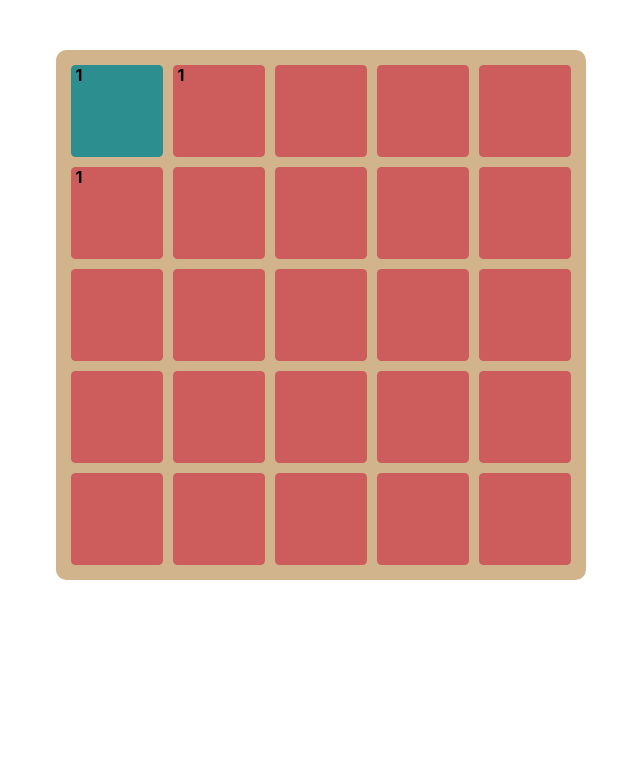
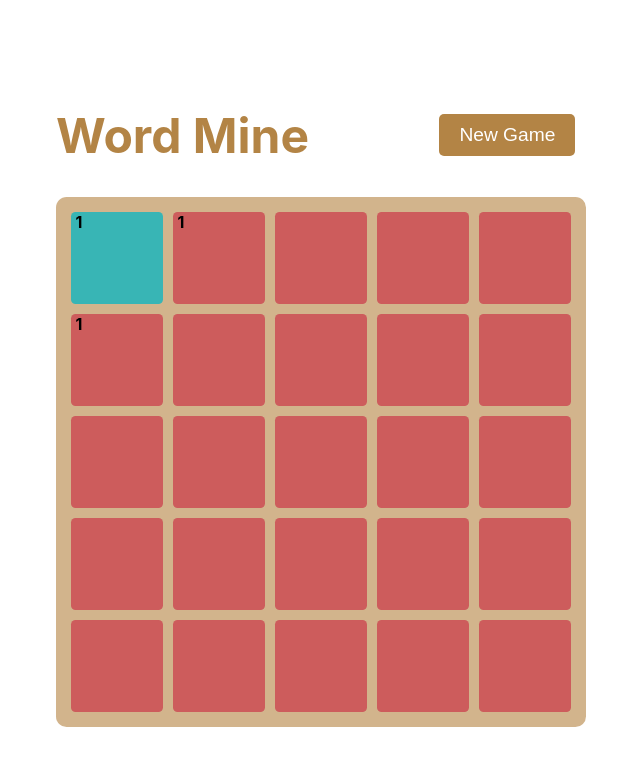
Before and after one commit to ankitamishra1998/Wordie, a React (Create React App) app: page / in a window 1280 px wide. Shown: the top 766 px of the page, without its empty margins (319-959 px from the left). Built offline with nearby package versions, Linux system fonts and the light colour scheme.

Commit message:
added modal and header

```diff
--- a/src/App.css
+++ b/src/App.css
@@ -1,39 +1,16 @@
-.App {
-  text-align: center;
-  background-color:steelblue;
+.game-container {
+  position: fixed;
+  top: 0;
+  left: 0;
+  width: 100%;
+  height: 100%;
+  display: flex;
+  justify-content: center;
+  align-items: center;
 }
 
-.App-logo {
-  height: 40vmin;
-  pointer-events: none;
+.header {
+  display: flex;
+  flex-direction: row;
+  align-items: center;
 }
-
-@media (prefers-reduced-motion: no-preference) {
-  .App-logo {
-    animation: App-logo-spin infinite 20s linear;
-  }
-}
-
-.App-header {
-  background-color: #282c34;
-  min-height: 100vh;
-  display: flex;
-  flex-direction: column;
-  align-items: center;
-  justify-content: center;
-  font-size: calc(10px + 2vmin);
-  color: white;
-}
-
-.App-link {
-  color: #61dafb;
-}
-
-@keyframes App-logo-spin {
-  from {
-    transform: rotate(0deg);
-  }
-  to {
-    transform: rotate(360deg);
-  }
-}
--- a/src/App.js
+++ b/src/App.js
@@ -1,12 +1,34 @@
-import React from 'react';
+import React, { Component } from 'react';
 import Board from './components/Board';
+import Header from './components/Header';
+import './App.css';
 
-function App() {
-  return (
-    <div>
-      <Board/>
-    </div>
-  );
+class App extends Component {
+  constructor(props) {
+    super(props);
+    this.boardRef = React.createRef();
+    this.state = {
+      gameInProgress: true,
+    }
+  }
+
+  resetGame = () => {
+    this.setState({
+      gameInProgress: false,
+    });
+    this.boardRef.current.rerender();
+  }
+
+  render() {
+    return (
+      <div className="game-container">
+        <div className="game-content">
+          <Header className="header" resetGame={this.resetGame}/>
+          <Board ref={this.boardRef}/>
+        </div>
+      </div>
+    );
+  }
 }
 
 export default App;
--- a/src/components/Board.css
+++ b/src/components/Board.css
@@ -5,9 +5,58 @@
     grid-gap: 10px;
     width: 500px;
     height: 500px;
-    background-color:tan;
+    background-color: tan;
     border-radius: 2%;
-    margin: 0 auto; /* centers the board horizontally */
-    margin-top: 50px; /* adds some top margin to center vertically */
+    margin: 0 auto;
     padding: 15px;
   }
+
+.modal-container {
+  position: fixed;
+  top: 0;
+  left: 0;
+  width: 100%;
+  height: 100%;
+  display: flex;
+  justify-content: center;
+  align-items: center;
+  background-color: rgba(255, 255, 255, 0.6);
+  z-index: 1;
+}
+
+.modal-content {
+  display: flex;
+  flex-direction: column;
+  justify-content: center;
+  align-items: center;
+  background-color: rgba(255, 255, 255, 0);;
+  padding: 20px;
+  border-radius: 10px;
+  max-width: 80%;
+  max-height: 80%;
+}
+
+  /* Modal title */
+  .modal-title {
+    font-size: 4em;
+    font-weight: bold;
+    color: #B38445;
+    margin-bottom: 20px;
+    text-align: center;
+  }
+
+  /* Modal button */
+.modal-button {
+    font-size: 1.2em;
+    padding: 10px 20px;
+    border-radius: 5px;
+    background-color: #B38445;
+    color: white;
+    border: none;
+    cursor: pointer;
+  }
+
+  /* Modal button hover effect */
+.modal-button:hover {
+    background-color: #C49C67;
+  }
--- a/src/components/Board.js
+++ b/src/components/Board.js
@@ -5,22 +5,22 @@ import Modal from './Modal';
 import { randomWalkAlgorithm } from '../utils';
 
 class Board extends Component {
-    rows;
-    cols;
-    new_x = 0;
-    new_y = 0;
+    rows = 5;
+    cols = 5;
 
     constructor(props) {
         super(props);
-        let newBoard = this.createBoard();
-        this.setBoardValues(newBoard);
+
+        let board = this.createBoard();
+        this.setBoardValues(board);
         this.state = {
-            boardState: newBoard,
+            boardState: board,
             position: {
                 x: 0,
                 y: 0
             },
-            isFoundBomb: false
+            isFoundBomb: false,
+            isGameWon: false,
         };
     }
 
@@ -33,19 +33,27 @@ class Board extends Component {
     }
 
     rerender = () => {
-        console.log("CHECKPOINT 2");
         this.resetBoard();
         this.forceUpdate();
     }
 
     createBoard = () => {
-        this.rows = 5;
-        this.cols = 5;
-        let myBoard = new Array(this.rows);
-        for (let i = 0; i < this.rows; i++) {
-            myBoard[i] = new Array(this.cols);
-            for (let j = 0; j < this.cols; j++) {
-                myBoard[i][j] = {row: i, col: j, isClicked: false, isRevealed: false, isBomb: true, noOfBombNeighbors: 0};
+        let rows = this.rows;
+        let cols = this.cols;
+
+        let myBoard = new Array(rows);
+        for (let i = 0; i < rows; i++) {
+            myBoard[i] = new Array(cols);
+            for (let j = 0; j < cols; j++) {
+                myBoard[i][j] = {
+                    row: i,
+                    col: j,
+                    isClicked: false,
+                    isRevealed: false,
+                    isBomb: true,
+                    noOfBombNeighbors: 0,
+                    isMarkedBomb: false
+                };
             }
         }
 
@@ -68,14 +76,15 @@ class Board extends Component {
                 x: 0,
                 y: 0
             },
-            isFoundBomb: false
+            isFoundBomb: false,
+            isGameWon: false,
         });
     }
 
     resetBoard = () => {
-        let newBoard = this.createBoard();
-        this.setBoardValues(newBoard);
-        this.setBoard(newBoard);
+        let board = this.createBoard();
+        this.setBoardValues(board);
+        this.setBoard(board);
     }
 
     setPath(board) {
@@ -100,19 +109,19 @@ class Board extends Component {
             for (let j = 0; j < this.cols; j++) {
                 // calculate bomb neighbors
                 let bombNeighbors = 0;
-              if (i > 0 && board[i-1][j].isBomb === true) {
+                if (i > 0 && board[i - 1][j].isBomb === true) {
                     bombNeighbors++;
                 }
 
-              if (i < 4 && board[i+1][j].isBomb ===true) {
+                if (i < 4 && board[i + 1][j].isBomb === true) {
                     bombNeighbors++;
                 }
 
-              if (j > 0 && board[i][j-1].isBomb === true) {
+                if (j > 0 && board[i][j - 1].isBomb === true) {
                     bombNeighbors++;
                 }
 
-              if (j < 4 && board[i][j+1].isBomb === true) {
+                if (j < 4 && board[i][j + 1].isBomb === true) {
                     bombNeighbors++;
                 }
                 board[i][j].noOfBombNeighbors = bombNeighbors;
@@ -120,76 +129,106 @@ class Board extends Component {
         }
     }
 
+    markAndUnmarkBomb = (row, col, val) => {
+        let newBoardState = [...this.state.boardState];
+        newBoardState[row][col].isMarkedBomb = val;
+        this.setState({
+            boardState: newBoardState
+        })
+    }
+
     handleKeyDown = (event) => {
         let cur_x = this.state.position.x;
         let cur_y = this.state.position.y;
+        let new_x = 0;
+        let new_y = 0;
 
         switch (event.keyCode) {
             case 37: // left arrow
-            this.new_x = cur_x;
-            this.new_y = cur_y - 1;
+                new_x = cur_x;
+                new_y = cur_y - 1;
                 break;
             case 38: // up arrow
-            this.new_x = cur_x - 1;
-            this.new_y = cur_y;
+                new_x = cur_x - 1;
+                new_y = cur_y;
                 break;
             case 39: // right arrow
-            this.new_x = cur_x;
-            this.new_y = cur_y + 1;
+                new_x = cur_x;
+                new_y = cur_y + 1;
                 break;
             case 40: // down arrow
-            this.new_x = cur_x + 1;
-            this.new_y = cur_y;
+                new_x = cur_x + 1;
+                new_y = cur_y;
                 break;
             default:
                 break;
         }
 
+        if (!this.state.isFoundBomb && !this.state.isGameWon) {
             let newBoardState = [...this.state.boardState];
 
-        if (this.new_x >= 0 && this.new_x <=4 && this.new_y >= 0 && this.new_y <= 4) {
-            newBoardState[this.new_x][this.new_y].isClicked = true;
-            newBoardState[this.new_x][this.new_y].isRevealed = true;
+            if (new_x >= 0 && new_x <= 4 && new_y >= 0 && new_y <= 4) {
+                newBoardState[new_x][new_y].isClicked = true;
+                newBoardState[new_x][new_y].isRevealed = true;
 
-            if (this.new_x + 1 <= 4 && this.new_y <= 4) {
-                newBoardState[this.new_x + 1][this.new_y].isRevealed = true;
+                if (new_x + 1 <= 4 && new_y <= 4) {
+                    newBoardState[new_x + 1][new_y].isRevealed = true;
                 }
 
-            if (this.new_x <= 4 && this.new_y + 1 <= 4) {
-                newBoardState[this.new_x][this.new_y + 1].isRevealed = true;
+                if (new_x <= 4 && new_y + 1 <= 4) {
+                    newBoardState[new_x][new_y + 1].isRevealed = true;
                 }
 
-            if (this.new_x === 4) {
-                newBoardState[this.new_x - 1][this.new_y].isRevealed = true;
+                if (new_x - 1 >= 0 && new_y >= 0) {
+                    newBoardState[new_x - 1][new_y].isRevealed = true;
                 }
 
-            if (this.new_y === 4) {
-                newBoardState[this.new_x][this.new_y - 1].isRevealed = true;
+                if (new_x >= 0 && new_y - 1 >= 0) {
+                    newBoardState[new_x][new_y - 1].isRevealed = true;
                 }
 
+
                 let isFoundBomb = this.state.isFoundBomb;
-            if (this.state.boardState[this.new_x][this.new_y].isBomb) { isFoundBomb = true; }
+                if (this.state.boardState[new_x][new_y].isBomb) { isFoundBomb = true; }
+
+                let isGameWon = this.state.isGameWon;
+                if (new_x === this.rows-1 && new_y === this.cols-1) { isGameWon = true; }
 
                 this.setState({
                     boardState: newBoardState,
                     position: {
-                    x: this.new_x,
-                    y: this.new_y
+                        x: new_x,
+                        y: new_y
                     },
-                isFoundBomb
+                    isFoundBomb,
+                    isGameWon
                 });
+            }
         }
     };
 
     render() {
         return (
             <div>
-            {this.state.isFoundBomb && <Modal title={"Test title"} content={"test content"} rerender={this.rerender}/>}
+                {this.state.isFoundBomb && <Modal title={"Game over!"} content={"Try again"} rerender={this.rerender} />}
+                {this.state.isGameWon && <Modal title={"Congratulations, you won!"} content={"Play again"} rerender={this.rerender} />}
                 <div className="board-container" onKeyDown={this.handleKeyDown}>
                     {
                         this.state.boardState.map((row, i) =>
                             row.map((item, j) =>
-                    <BoardItem key={i * 5 + j} row={i} col={j} isClicked={item.isClicked} isRevealed={item.isRevealed} isBomb={item.isBomb} noOfBombNeighbors={item.noOfBombNeighbors} posX={this.state.position.new_x} posY={this.state.position.new_y}/>
+                                <BoardItem
+                                    key={i * 5 + j}
+                                    row={i}
+                                    col={j}
+                                    isClicked={item.isClicked}
+                                    isRevealed={item.isRevealed}
+                                    isBomb={item.isBomb}
+                                    noOfBombNeighbors={item.noOfBombNeighbors}
+                                    posX={this.state.position.x}
+                                    posY={this.state.position.y}
+                                    isMarkedBomb={item.isMarkedBomb}
+                                    markAndUnmarkBomb={this.markAndUnmarkBomb}
+                                />
                             )
                         )}
                 </div>
@@ -198,5 +237,4 @@ class Board extends Component {
     }
 }
 
-
 export default Board;
--- a/src/components/BoardItem.js
+++ b/src/components/BoardItem.js
@@ -3,11 +3,6 @@ import './BoardItem.css';
 import { BACKGROUND_COLORS } from '../constants';
 
 class  BoardItem extends Component {
-    constructor(props) {
-        super(props);
-        this.state = { isMarkedBomb: false };
-    }
-
     selectBgColor() {
         let bgColor;
         if (this.props.isClicked && this.props.isBomb) {
@@ -16,7 +11,7 @@ class  BoardItem extends Component {
             bgColor =  BACKGROUND_COLORS.hoverBgColor;
         } else if (this.props.isClicked) {
             bgColor =  BACKGROUND_COLORS.clickedBgColor;
-        } else if (this.state.isMarkedBomb) {
+        } else if (this.props.isMarkedBomb) {
             bgColor =  BACKGROUND_COLORS.markBomb;
         } else {
             bgColor =  BACKGROUND_COLORS.origBgColor;
@@ -26,18 +21,20 @@ class  BoardItem extends Component {
     }
 
     handleBoardItemClick = () => {
-        if (this.state.isMarkedBomb) {
-            this.setState({ isMarkedBomb: false });
+        const { row, col, isMarkedBomb } = this.props;
+        if (isMarkedBomb) {
+            this.props.markAndUnmarkBomb(row, col, false);
         } else {
-            this.setState({ isMarkedBomb: true });
+            this.props.markAndUnmarkBomb(row, col, true);
         }
     }
 
     render() {
+        const { isClicked, isRevealed, isBomb, noOfBombNeighbors } = this.props;
         return (
             <div style={{ backgroundColor: this.selectBgColor() }} className="board-item" onClick={this.handleBoardItemClick}>
-            {this.props.isRevealed && <div className="reveal">{this.props.noOfBombNeighbors}</div>}
-            {this.props.isClicked && this.props.isBomb && <div className="bomb"></div>}
+            {isRevealed && <div className="reveal">{noOfBombNeighbors}</div>}
+            {isClicked && isBomb && <div className="bomb"></div>}
             </div>
         );
     }
--- /dev/null
+++ b/src/components/Header.css
@@ -0,0 +1,25 @@
+.header {
+    justify-content: space-between;
+    max-width: 98%;
+    max-height: 80%;
+}
+
+.header-title {
+    font-size: 3em;
+    font-weight: bold;
+    color: #B38445;
+    margin-right: auto;
+    text-align: left;
+  }
+
+.new-game-button {
+    font-size: 1.2em;
+    padding: 10px 20px;
+    border-radius: 5px;
+    margin-left: auto;
+    background-color: #B38445;
+    color: white;
+    border: none;
+    cursor: pointer;
+    float: right;
+  }
--- /dev/null
+++ b/src/components/Header.js
@@ -0,0 +1,19 @@
+import React, { Component } from 'react';
+import './Header.css'
+
+class Header extends Component {
+    handleClick = () => {
+        this.props.resetGame();
+    }
+
+    render() {
+      return (
+        <header className="header">
+          <h1 className="header-title">Word Mine</h1>
+          <button className="new-game-button" onClick={this.handleClick}>New Game</button>
+        </header>
+      );
+    }
+  }
+
+  export default Header;
--- a/src/constants.js
+++ b/src/constants.js
@@ -1,7 +1,7 @@
 export const BACKGROUND_COLORS = {
     origBgColor: "indianred",
     clickedBgColor: "#2C8E8E",
-    hoverBgColor: "#5CCDCD",
+    hoverBgColor: "#38B5B5",
     bombBgColor: "black",
-    markBomb: "#a83333",
+    markBomb: "#BC3A3A",
 };
```
Also changed, not shown: src/components/Modal.css (deleted, +0 -57 lines), src/components/Modal.js (+5 -13 lines). Lines whose indentation alone changed are shown as unchanged.
